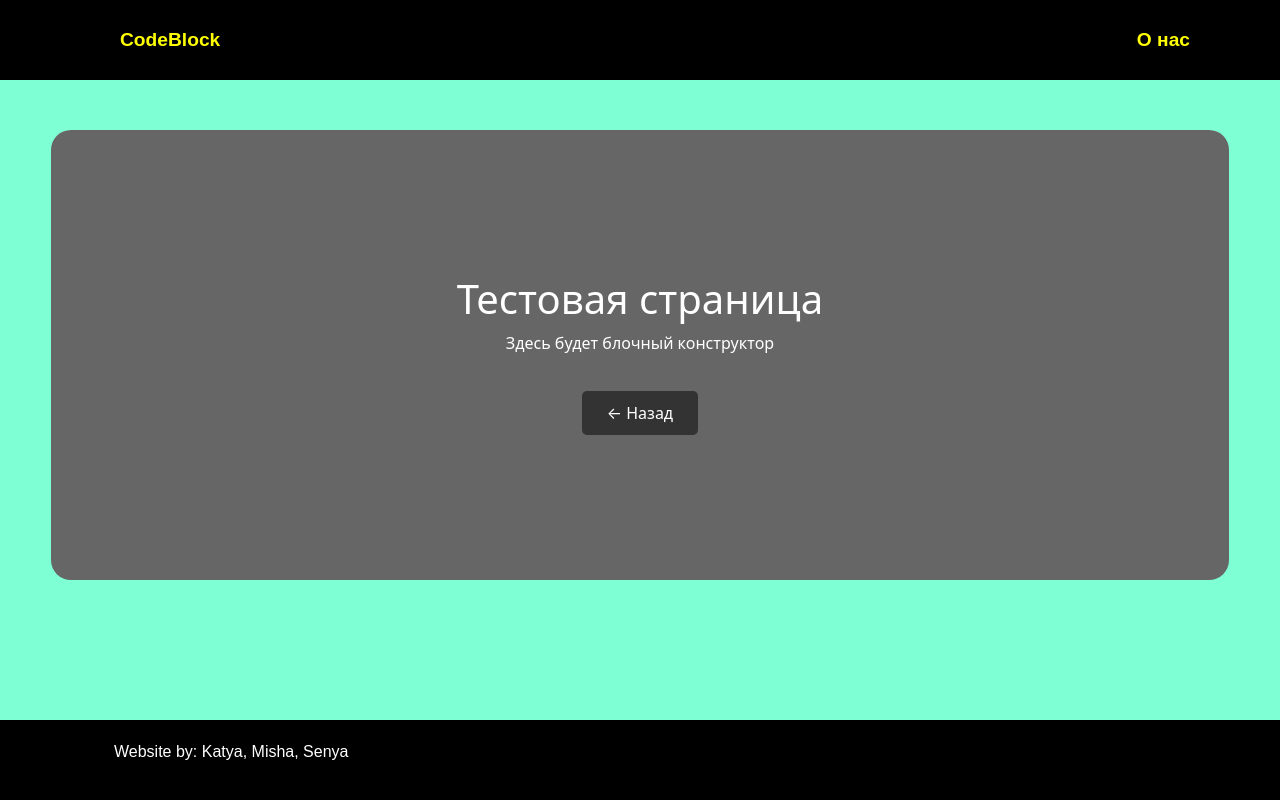
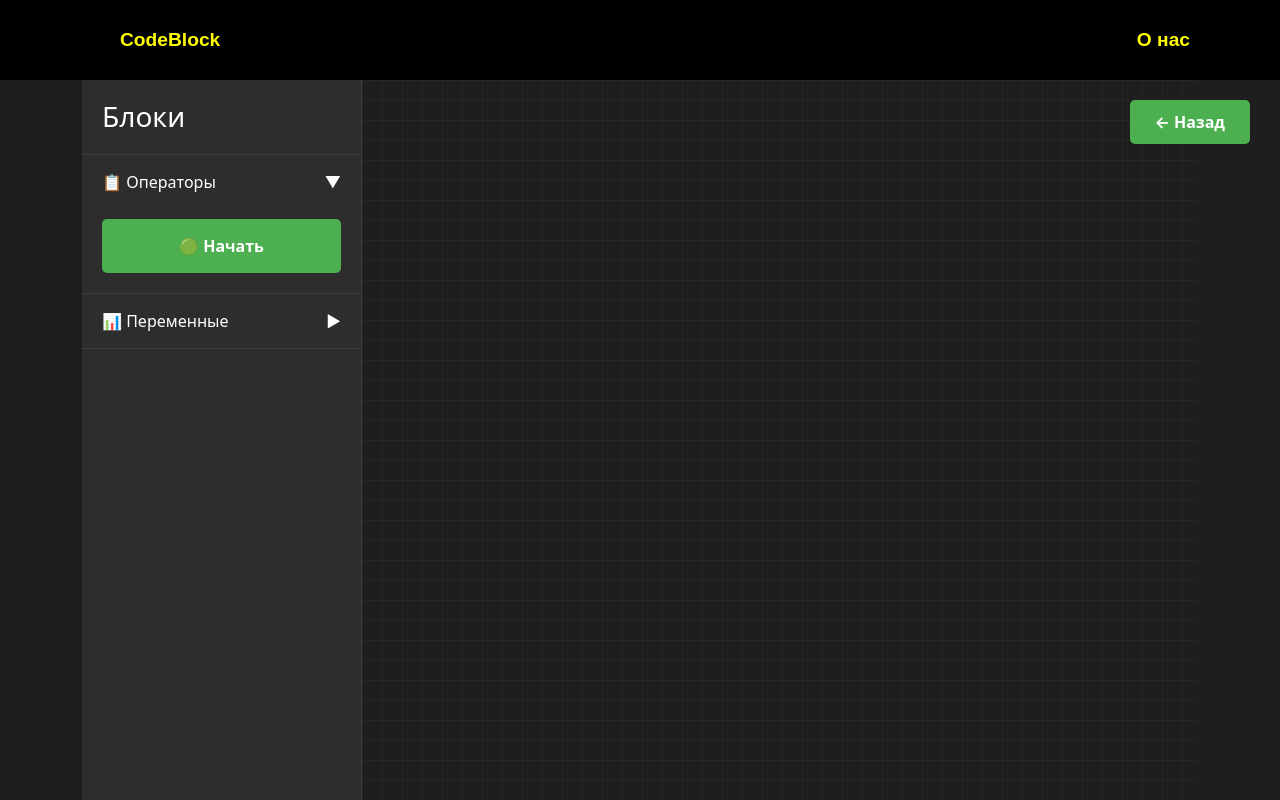
Before and after one commit to T2-Walker/Code-Blocks, a Vue app: page /test in a window 1280 px wide. Shown: the top 800 px of the page. Built offline with nearby package versions, Linux system fonts and the light colour scheme.

Commit message:
Добавил блоки операторов, перменных с дочерним блоком - начать, добавил границы рабочей области

```diff
--- /dev/null
+++ b/src/components/UI/DeleteButton.vue
@@ -0,0 +1,50 @@
+<template>
+  <button
+    class="delete-btn"
+    @click="$emit('delete')"
+    title="Удалить"
+  >
+    ✕
+  </button>
+</template>
+
+<script setup>
+defineEmits(['delete'])
+</script>
+
+<style scoped>
+.delete-btn {
+  position: absolute;
+  top: -8px;
+  right: -8px;
+  width: 24px;
+  height: 24px;
+  background-color: #ff4444;
+  color: white;
+  border: none;
+  border-radius: 50%;
+  font-size: 14px;
+  font-weight: bold;
+  cursor: pointer;
+  display: flex;
+  align-items: center;
+  justify-content: center;
+  opacity: 0;
+  transition: opacity 0.2s, transform 0.2s, background-color 0.2s;
+  box-shadow: 0 2px 4px rgba(0, 0, 0, 0.3);
+  z-index: 10;
+}
+
+.workspace-block:hover .delete-btn {
+  opacity: 1;
+}
+
+.delete-btn:hover {
+  background-color: #cc0000;
+  transform: scale(1.1);
+}
+
+.delete-btn:active {
+  transform: scale(0.9);
+}
+</style>
--- /dev/null
+++ b/src/components/sidebar/BlockItem.vue
@@ -0,0 +1,46 @@
+<template>
+  <div
+    class="block-item"
+    :style="{ backgroundColor: blockColor }"
+    draggable="true"
+    @dragstart="onDragStart"
+  >
+    🟢 {{ blockName }}
+  </div>
+</template>
+
+<script setup>
+const props = defineProps({
+  blockType: String,
+  blockName: String,
+  blockColor: String
+})
+
+const emit = defineEmits(['dragstart'])
+
+const onDragStart = (event) => {
+  emit('dragstart', event, {
+    type: props.blockType,
+    name: props.blockName,
+    color: props.blockColor
+  })
+}
+</script>
+
+<style scoped>
+.block-item {
+  padding: 15px;
+  border-radius: 5px;
+  cursor: grab;
+  text-align: center;
+  transition: transform 0.1s, opacity 0.1s;
+  color: white;
+  font-weight: bold;
+}
+
+.block-item:active {
+  cursor: grabbing;
+  opacity: 0.8;
+  transform: scale(0.98);
+}
+</style>
--- /dev/null
+++ b/src/components/sidebar/CategoryItem.vue
@@ -0,0 +1,44 @@
+<template>
+  <div class="category">
+    <div class="category-header" @click="$emit('toggle')">
+      <span>{{ title }}</span>
+      <span>{{ expanded ? '▼' : '▶' }}</span>
+    </div>
+
+    <div class="category-content" v-if="expanded">
+      <slot></slot>
+    </div>
+  </div>
+</template>
+
+<script setup>
+defineProps({
+  title: String,
+  expanded: Boolean
+})
+
+defineEmits(['toggle'])
+</script>
+
+<style scoped>
+.category {
+  border-bottom: 1px solid #3d3d3d;
+}
+
+.category-header {
+  padding: 15px 20px;
+  display: flex;
+  justify-content: space-between;
+  align-items: center;
+  cursor: pointer;
+  transition: background-color 0.2s;
+}
+
+.category-header:hover {
+  background-color: #3d3d3d;
+}
+
+.category-content {
+  padding: 10px 20px 20px 20px;
+}
+</style>
--- /dev/null
+++ b/src/components/sidebar/SidebarBlocks.vue
@@ -0,0 +1,70 @@
+<template>
+  <div class="sidebar">
+    <h3>Блоки</h3>
+    <CategoryItem
+      title="📋 Операторы"
+      :expanded="expanded.operators"
+      @toggle="toggleCategory('operators')"
+    >
+      <BlockItem
+        block-type="start"
+        block-name="Начать"
+        block-color="#4CAF50"
+        @dragstart="onDragStart"
+      />
+    </CategoryItem>
+
+    <CategoryItem
+      title="📊 Переменные"
+      :expanded="expanded.variables"
+      @toggle="toggleCategory('variables')"
+    >
+      <div class="empty-category">Скоро появятся</div>
+    </CategoryItem>
+  </div>
+</template>
+
+<script setup>
+import { reactive } from 'vue'
+import CategoryItem from './CategoryItem.vue'
+import BlockItem from './BlockItem.vue'
+
+const expanded = reactive({
+  operators: true,
+  variables: false
+})
+
+const toggleCategory = (category) => {
+  expanded[category] = !expanded[category]
+}
+
+const onDragStart = (event, blockData) => {
+  event.dataTransfer.setData('text/plain', JSON.stringify(blockData))
+  event.dataTransfer.effectAllowed = 'move'
+}
+</script>
+
+<style scoped>
+.sidebar {
+  width: 280px;
+  background-color: #2d2d2d;
+  color: white;
+  display: flex;
+  flex-direction: column;
+  overflow-y: auto;
+  border-right: 1px solid #3d3d3d;
+}
+
+.sidebar h3 {
+  padding: 20px;
+  margin: 0;
+  border-bottom: 1px solid #3d3d3d;
+}
+
+.empty-category {
+  color: #888;
+  font-style: italic;
+  padding: 10px;
+  text-align: center;
+}
+</style>
--- /dev/null
+++ b/src/components/workSpace/GridBackground.vue
@@ -0,0 +1,18 @@
+<template>
+  <div class="grid-background"></div>
+</template>
+
+<style scoped>
+.grid-background {
+  position: absolute;
+  top: 0;
+  left: 0;
+  width: 100%;
+  height: 100%;
+  background-image:
+    linear-gradient(rgba(255, 255, 255, 0.03) 1px, transparent 1px),
+    linear-gradient(90deg, rgba(255, 255, 255, 0.03) 1px, transparent 1px);
+  background-size: 20px 20px;
+  pointer-events: none;
+}
+</style>
--- /dev/null
+++ b/src/components/workSpace/WorkspaceArea.vue
@@ -0,0 +1,102 @@
+<template>
+  <div
+    class="workspace"
+    ref="workspaceRef"
+    @dragover.prevent
+    @drop="onDrop"
+  >
+    <GridBackground />
+
+    <WorkspaceBlock
+      v-for="block in blocks"
+      :key="block.id"
+      :block="block"
+      :bounds="bounds"
+      @drag-start="setDraggingId"
+      @drag-move="updateBlockPosition"
+      @drag-end="clearDraggingId"
+      @delete="deleteBlock"
+    />
+  </div>
+</template>
+
+<script setup>
+import { ref, computed } from 'vue'
+import GridBackground from './GridBackground.vue'
+import WorkspaceBlock from './WorkspaceBlock.vue'
+
+const props = defineProps({
+  blocks: Array
+})
+
+const emit = defineEmits(['drop', 'update-block', 'delete-block'])
+
+const workspaceRef = ref(null)
+const draggingId = ref(null)
+
+// Вычисляем границы
+const bounds = computed(() => {
+  if (!workspaceRef.value) return { minX: 0, minY: 0, maxX: 0, maxY: 0 }
+
+  const rect = workspaceRef.value.getBoundingClientRect()
+  return {
+    minX: 0,
+    minY: 0,
+    maxX: rect.width - 100,
+    maxY: rect.height - 50
+  }
+})
+
+const setDraggingId = (id) => {
+  draggingId.value = id
+}
+
+const clearDraggingId = () => {
+  draggingId.value = null
+}
+
+const updateBlockPosition = ({ id, x, y }) => {
+  emit('update-block', { id, x, y })
+}
+
+const onDrop = (event) => {
+  event.preventDefault()
+
+  try {
+    const blockData = JSON.parse(event.dataTransfer.getData('text/plain'))
+    const rect = workspaceRef.value.getBoundingClientRect()
+
+    let x = event.clientX - rect.left - 50
+    let y = event.clientY - rect.top - 25
+
+    x = Math.max(bounds.value.minX, Math.min(x, bounds.value.maxX))
+    y = Math.max(bounds.value.minY, Math.min(y, bounds.value.maxY))
+
+    const newBlock = {
+      id: Date.now() + Math.random(),
+      name: blockData.name || 'Начать',
+      color: blockData.color || '#4CAF50',
+      type: blockData.type,
+      x: Math.round(x),
+      y: Math.round(y)
+    }
+
+    emit('drop', newBlock)
+  } catch (e) {
+    console.error('Ошибка при добавлении блока:', e)
+  }
+}
+
+const deleteBlock = (blockId) => {
+  emit('delete-block', blockId)
+}
+</script>
+
+<style scoped>
+.workspace {
+  flex: 1;
+  position: relative;
+  background-color: #1e1e1e;
+  overflow: hidden;
+}
+</style>
--- /dev/null
+++ b/src/components/workSpace/WorkspaceBlock.vue
@@ -0,0 +1,96 @@
+<template>
+  <div
+    class="workspace-block"
+    :class="{ 'dragging': isDragging }"
+    :style="{
+      left: block.x + 'px',
+      top: block.y + 'px',
+      backgroundColor: block.color
+    }"
+    @mousedown="startDrag"
+  >
+    <span>{{ block.name }}</span>
+    <DeleteButton @delete="$emit('delete', block.id)" />
+  </div>
+</template>
+
+<script setup>
+import { ref } from 'vue'
+import DeleteButton from '../UI/DeleteButton.vue'
+
+const props = defineProps({
+  block: Object,
+  bounds: Object
+})
+
+const emit = defineEmits(['drag-start', 'drag-move', 'drag-end', 'delete'])
+
+const isDragging = ref(false)
+
+const startDrag = (event) => {
+  if (event.target.classList.contains('delete-btn')) return
+
+  event.preventDefault()
+  isDragging.value = true
+
+  const startX = event.clientX
+  const startY = event.clientY
+  const startBlockX = props.block.x
+  const startBlockY = props.block.y
+
+  emit('drag-start', props.block.id)
+
+  const onMouseMove = (e) => {
+    const dx = e.clientX - startX
+    const dy = e.clientY - startY
+
+    let newX = startBlockX + dx
+    let newY = startBlockY + dy
+
+    // Применяем границы
+    newX = Math.max(props.bounds.minX, Math.min(newX, props.bounds.maxX))
+    newY = Math.max(props.bounds.minY, Math.min(newY, props.bounds.maxY))
+
+    emit('drag-move', { id: props.block.id, x: newX, y: newY })
+  }
+
+  const onMouseUp = () => {
+    isDragging.value = false
+    emit('drag-end')
+    document.removeEventListener('mousemove', onMouseMove)
+    document.removeEventListener('mouseup', onMouseUp)
+  }
+
+  document.addEventListener('mousemove', onMouseMove)
+  document.addEventListener('mouseup', onMouseUp)
+}
+</script>
+
+<style scoped>
+.workspace-block {
+  position: absolute;
+  min-width: 100px;
+  padding: 15px 20px;
+  border-radius: 5px;
+  cursor: move;
+  text-align: center;
+  box-shadow: 0 4px 6px rgba(0, 0, 0, 0.3);
+  user-select: none;
+  transition: box-shadow 0.2s, transform 0.1s;
+  will-change: left, top;
+  border: 2px solid transparent;
+  color: white;
+  font-weight: bold;
+}
+
+.workspace-block:hover {
+  box-shadow: 0 6px 8px rgba(0, 0, 0, 0.4);
+  transform: scale(1.02);
+}
+
+.workspace-block.dragging {
+  opacity: 0.9;
+  transform: scale(1.02);
+  box-shadow: 0 8px 12px rgba(0, 0, 0, 0.5);
+}
+</style>
--- a/src/views/MainView.vue
+++ b/src/views/MainView.vue
@@ -3,7 +3,7 @@
     <div class="main_alert">
       <h3>Главная страница</h3>
 
-       <button class="test-button" @click="goToTest"> Test</button> //кнопка перебброса кодблок
+       <button class="test-button" @click="goToTest"> Test</button>
     </div>
   </div>
 </template>
--- a/src/views/TestView.vue
+++ b/src/views/TestView.vue
@@ -1,45 +1,77 @@
 <template>
   <div class="test-page">
-    <div class="test-content">
-      <h1>Тестовая страница</h1>
-      <p>Здесь будет блочный конструктор</p>
-      <button @click="$router.push('/')" class="back-btn">
-        ← Назад
-      </button>
+    <button class="back-btn" @click="$router.push('/')">
+      ← Назад
+    </button>
+
+    <div class="container">
+      <SidebarBlocks />
+      <WorkspaceArea
+        :blocks="blocks"
+        @drop="addBlock"
+        @update-block="updateBlockPosition"
+        @delete-block="deleteBlock"
+      />
     </div>
   </div>
 </template>
 
 <script setup>
+import { ref } from 'vue'
+import { useRouter } from 'vue-router'
+import SidebarBlocks from '@/components/sidebar/SidebarBlocks.vue'
+import WorkspaceArea from '@/components/workspace/WorkspaceArea.vue'
+
+const router = useRouter()
+const blocks = ref([])
+
+const addBlock = (newBlock) => {
+  blocks.value.push(newBlock)
+}
+
+const updateBlockPosition = ({ id, x, y }) => {
+  const block = blocks.value.find(b => b.id === id)
+  if (block) {
+    block.x = Math.round(x)
+    block.y = Math.round(y)
+  }
+}
+
+const deleteBlock = (blockId) => {
+  blocks.value = blocks.value.filter(b => b.id !== blockId)
+}
 </script>
 
 <style scoped>
 .test-page {
-  width: 92%;
-  height: 450px;
-  background-color: #666;
-  margin: 50px auto;
-  border-radius: 20px;
-  color: white;
-  display: flex;
-  flex-direction: column;
-  justify-content: center;
-  align-items: center;
-  text-align: center;
+  width: 100%;
+  height: 100vh;
+  background-color: #1e1e1e;
+  position: relative;
+  overflow: hidden;
 }
 
 .back-btn {
-  background: #333;
+  position: absolute;
+  top: 20px;
+  right: 30px;
+  background: #4CAF50;
   color: white;
   border: none;
   border-radius: 5px;
   padding: 10px 25px;
-  font-size: 16px;
   cursor: pointer;
-  margin-top: 20px;
+  z-index: 1000;
+  font-weight: bold;
+  transition: background 0.2s;
 }
 
 .back-btn:hover {
-  background: #222;
+  background: #45a049;
+}
+
+.container {
+  display: flex;
+  height: 100vh;
 }
 </style>
```
